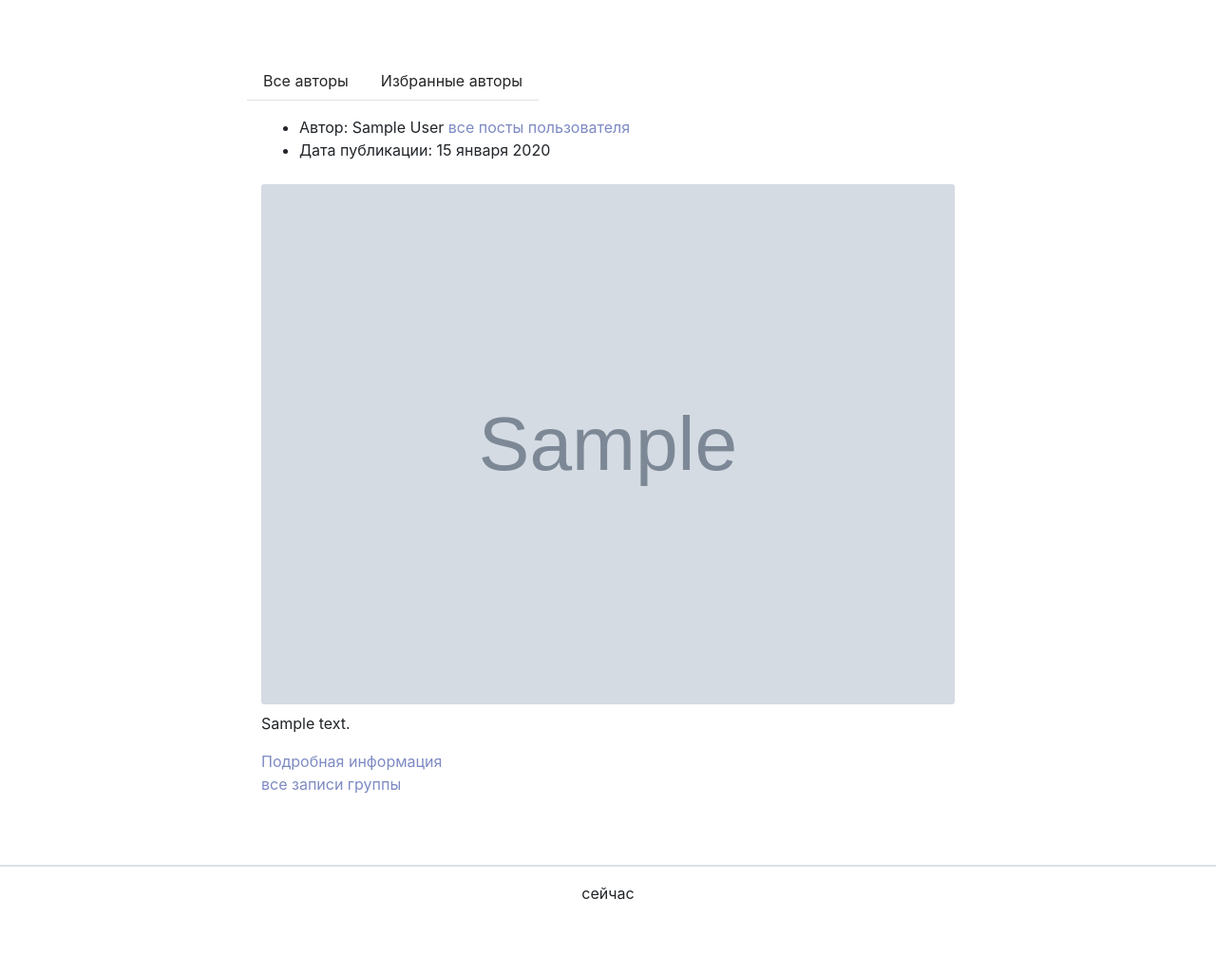
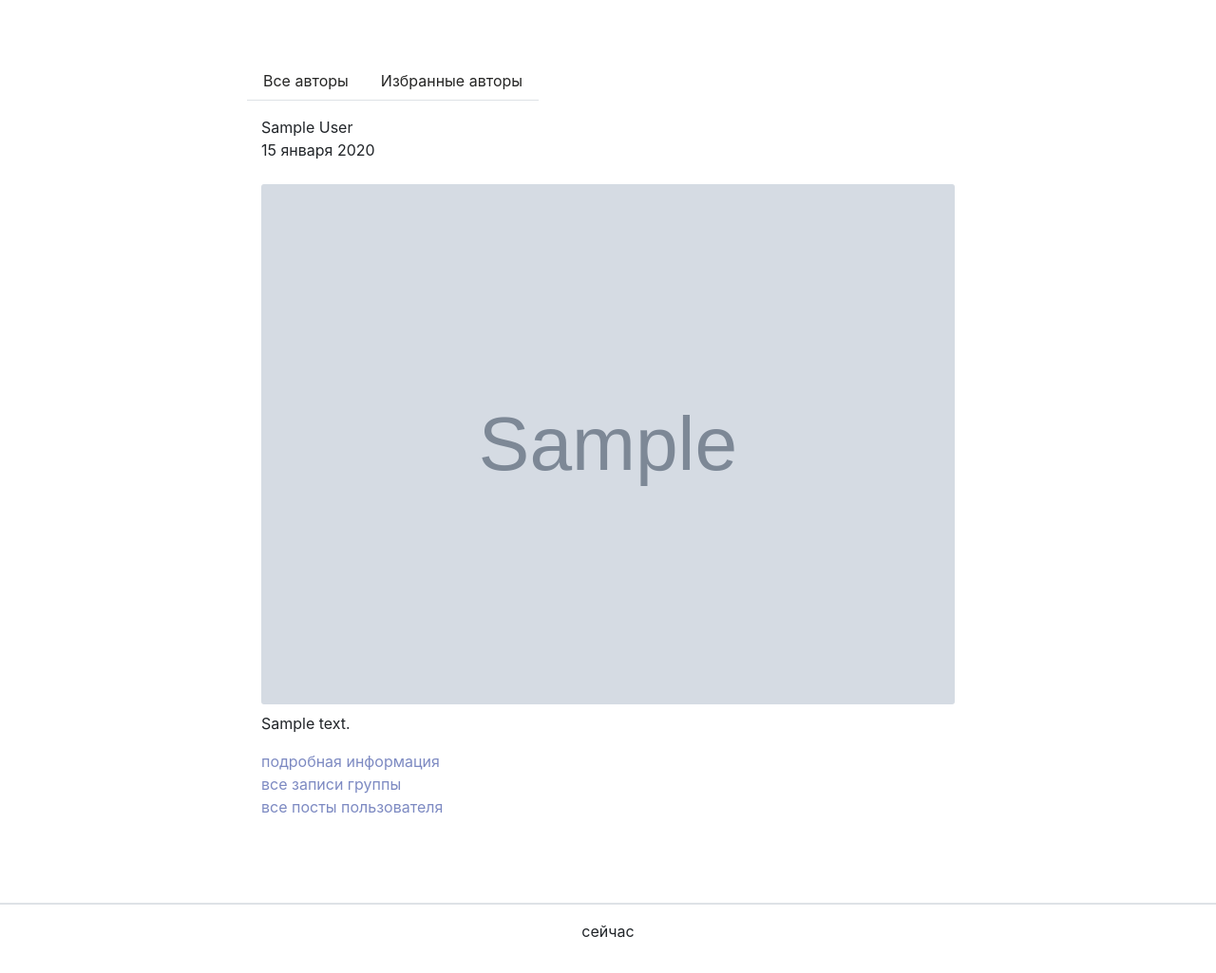
Before and after one commit to artemmikh/hw04_tests, a Django app: page /follow/ in a window 1280 px wide. Shown: the part 91-1116 px from the top of the page at 95% size. Before the commit the page ends 1039 px from the top, so only its background shows below. Run offline with Django 3.2, Linux system fonts and the light colour scheme; a user stored in the database is signed in; tables that the repository leaves empty hold one stand-in row (values such as "Sample post"); grey boxes marked "Sample" are stand-in pictures; some libraries are stand-ins or nearby versions.

Commit message:
Оформление страниц с постами

```diff
--- a/yatube/templates/posts/follow.html
+++ b/yatube/templates/posts/follow.html
@@ -9,38 +9,47 @@
   <div class="container py-5">
     <div class="row">
       <div class="col-md-8 mx-auto">
+        {% include 'posts/includes/switcher.html' %}
+      </div>
+    </div>
+    <div class="row">
       {% if no_follows %}
         <p>Вы пока ни на кого не подписаны.</p>
       {% else %}
-          {% include 'posts/includes/switcher.html' %}
         {% for post in page_obj %}
-            <div class="mb-4">
+          <div class="col-md-8 mx-auto mb-4">
             <article>
-                <ul>
+              <ul class="list-unstyled">
                 <li>
-                    Автор: {{ post.author.get_full_name }}
-                    <a href="{% url 'posts:profile' post.author.username %}">все посты пользователя</a>
+                  {{ post.author.get_full_name }}
                 </li>
                 <li>
-                    Дата публикации: {{ post.pub_date|date:"d E Y" }}
+                  {{ post.pub_date|date:"d E Y" }}
                 </li>
               </ul>
               {% thumbnail post.image "960x600" crop="center" upscale=True as im %}
                 <img class="card-img my-2 img-fluid" src="{{ im.url }}" style="width: 100%; height: auto;">
               {% endthumbnail %}
               <p>{{ post.text }}</p>
-                <a href="{% url 'posts:post_detail' post.id %}">Подробная информация</a>
             </article>
+            <ul class="list-unstyled">
+              <li>
+                <a href="{% url 'posts:post_detail' post.id %}"> подробная информация</a>
+              </li>
+              <li>
                 {% if post.group %}
                   <a href="{% url 'posts:group_list' post.group.slug %}">все записи группы</a>
                 {% endif %}
+              </li>
+              <li>
+                <a href="{% url 'posts:profile' post.author.username %}">все посты пользователя</a>
+              </li>
+            </ul>
             {% if not forloop.last %}
-                <hr>
-              {% endif %}
+              <hr>{% endif %}
           </div>
         {% endfor %}
       {% endif %}
-      </div>
     </div>
     <div class="row">
       <div class="col-md-8 mx-auto">
```
Also changed, not shown: yatube/templates/posts/index.html (+16 -9 lines). Lines whose indentation alone changed are shown as unchanged.
